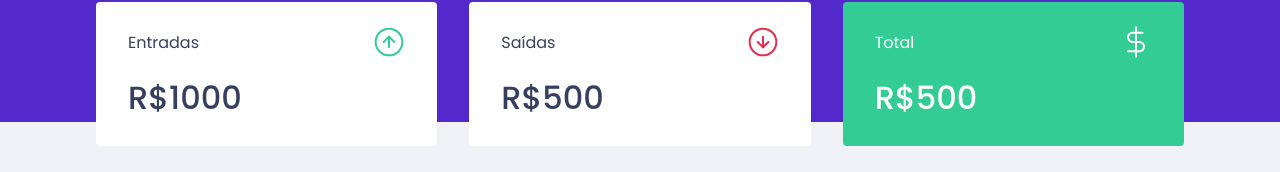
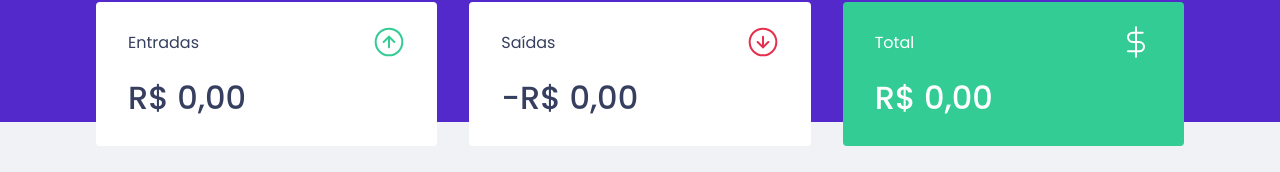
Before and after one commit to paulopbomfim/estudos-dtmoney, a React (Create React App) app: page / in a window 1280 px wide. Shown: the part 150-322 px from the top of the page. Built offline with nearby package versions, Linux system fonts and the light colour scheme; no server answers; what miragejs would draw is missing.

Commit message:
:sparkles: Summary updates value on new transaction

```diff
--- a/src/App.tsx
+++ b/src/App.tsx
@@ -4,7 +4,7 @@
 import { Dashboard } from "./components/Dashboard/ index";
 import { Header } from "./components/Header";
 import { NewTransactionModal } from './components/NewTransactionModal';
-import { TransactionsProvider } from './contexts/TransactionsContext';
+import { TransactionsProvider } from './hooks/useTransactions';
 import { GlobalStyle } from "./styles/global";
 
 Modal.setAppElement('#root')
--- a/src/components/NewTransactionModal/index.tsx
+++ b/src/components/NewTransactionModal/index.tsx
@@ -1,7 +1,7 @@
 import { FormEvent, useState, useContext } from 'react';
 import Modal from 'react-modal';
 
-import { TransactionsContext } from '../../contexts/TransactionsContext';
+import { useTransactions } from '../../hooks/useTransactions';
 
 import CloseImg from '../../assets/close.svg';
 import IncomeImg from '../../assets/income.svg';
@@ -19,9 +19,9 @@
   const [title, setTitle] = useState('');
   const [amount, setAmount] = useState(0);
   const [category, setCategory] = useState('');
-  const { createTransaction } = useContext(TransactionsContext)
+  const { createTransaction } = useTransactions()
 
-  function handleCreateNewTransaction(event: FormEvent) {
+  async function handleCreateNewTransaction(event: FormEvent) {
     event.preventDefault();
 
     const transaction = {
@@ -31,7 +31,7 @@
       category,
     };
 
-    createTransaction(transaction)
+    await createTransaction(transaction)
 
     setTitle('');
     setAmount(0);
--- a/src/components/Summary/index.tsx
+++ b/src/components/Summary/index.tsx
@@ -1,7 +1,4 @@
-
-import { useContext } from 'react';
-
-import { TransactionsContext } from '../../contexts/TransactionsContext';
+import { useTransactions } from '../../hooks/useTransactions';
 
 import IncomeImg from '../../assets/income.svg';
 import OutcomeImg from '../../assets/outcome.svg';
@@ -10,8 +7,23 @@
 import { Container } from './styles';
 
 export function Summary() {
-  const { transactions } = useContext(TransactionsContext);
-  console.log(transactions);
+  const { transactions } = useTransactions();
+
+  const summary = transactions.reduce((acc, transaction) => {
+    if (transaction.type === 'deposit') {
+      acc.deposits += transaction.amount;
+      acc.total += transaction.amount;
+    } else {
+      acc.withdraws += transaction.amount;
+      acc.total -= transaction.amount;
+    }
+
+    return acc;
+  }, {
+    deposits: 0,
+    withdraws: 0,
+    total: 0,
+  });
 
 
   return (
@@ -21,21 +33,43 @@
           <p>Entradas</p>
           <img src={ IncomeImg } alt="Entradas" />
         </header>
-        <strong>R$1000</strong>
+        <strong>
+          {
+            Intl.NumberFormat('pt-BR', {
+              style: 'currency',
+              currency: 'BRL'
+            }).format(summary.deposits)
+          }
+        </strong>
       </div>
       <div>
         <header>
           <p>Saídas</p>
           <img src={ OutcomeImg } alt="Saídas" />
         </header>
-        <strong>R$500</strong>
+        <strong>
+          -
+          {
+            Intl.NumberFormat('pt-BR', {
+              style: 'currency',
+              currency: 'BRL'
+            }).format(summary.withdraws)
+          }
+        </strong>
       </div>
       <div className="highlight-background">
         <header>
           <p>Total</p>
           <img src={ TotalImg } alt="Total" />
         </header>
-        <strong>R$500</strong>
+        <strong>
+          {
+            Intl.NumberFormat('pt-BR', {
+              style: 'currency',
+              currency: 'BRL'
+            }).format(summary.total)
+          }
+        </strong>
       </div>
     </Container>
   );
--- a/src/components/TransactionsTable/index.tsx
+++ b/src/components/TransactionsTable/index.tsx
@@ -1,11 +1,9 @@
-import { useContext } from "react";
-
-import { TransactionsContext } from "../../contexts/TransactionsContext";
+import { useTransactions } from "../../hooks/useTransactions";
 
 import { Container } from "./styles";
 
 export function TransactionTable() {
-  const { transactions } = useContext(TransactionsContext);
+  const { transactions } = useTransactions();
 
   return (
     <Container>
--- a/src/contexts/TransactionsContext.tsx
+++ b/src/hooks/useTransactions.tsx
@@ -1,4 +1,4 @@
-import { createContext, ReactNode, useEffect, useState } from 'react';
+import { createContext, ReactNode, useContext, useEffect, useState } from 'react';
 import { api } from '../services/api';
 
 
@@ -19,10 +19,10 @@
 
 interface TransactionContextData {
   transactions: Transaction[],
-  createTransaction: (transaction: TransactionInput) => void,
+  createTransaction: (transaction: TransactionInput) => Promise<void>,
 }
 
-export const TransactionsContext = createContext<TransactionContextData>(
+const TransactionsContext = createContext<TransactionContextData>(
   {} as TransactionContextData
 );
 
@@ -34,8 +34,14 @@
       .then(({data}) => setTransactions(data.transactions));
   }, []);
 
-  function createTransaction(transaction: TransactionInput) {
-    api.post('/transactions', transaction);
+  async function createTransaction(transactionInput: TransactionInput) {
+    const response = await api.post('/transactions', transactionInput);
+    const { transaction } = response.data;
+
+    setTransactions([
+      ...transactions,
+      transaction
+    ])
   }
 
 
@@ -48,3 +54,9 @@
     </TransactionsContext.Provider>
   )
 }
+
+export function useTransactions() {
+  const context = useContext(TransactionsContext);
+
+  return context
+}
--- a/src/index.tsx
+++ b/src/index.tsx
@@ -42,6 +42,8 @@
     this.post('/transactions', (schema, request) => {
       const data = JSON.parse(request.requestBody);
 
+      data.createdAt = new Date();
+
       return schema.create('transaction', data);
     })
   }
```
